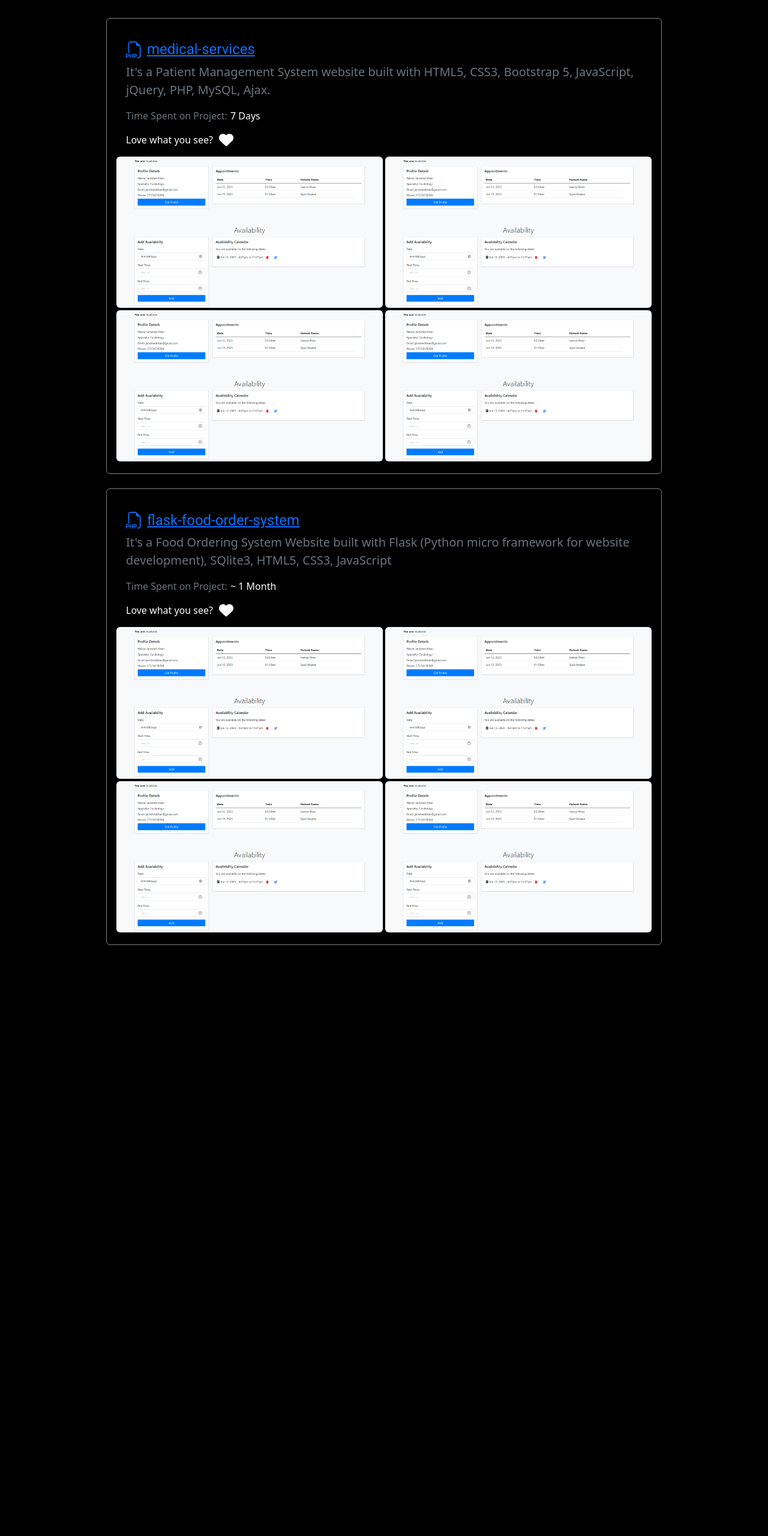
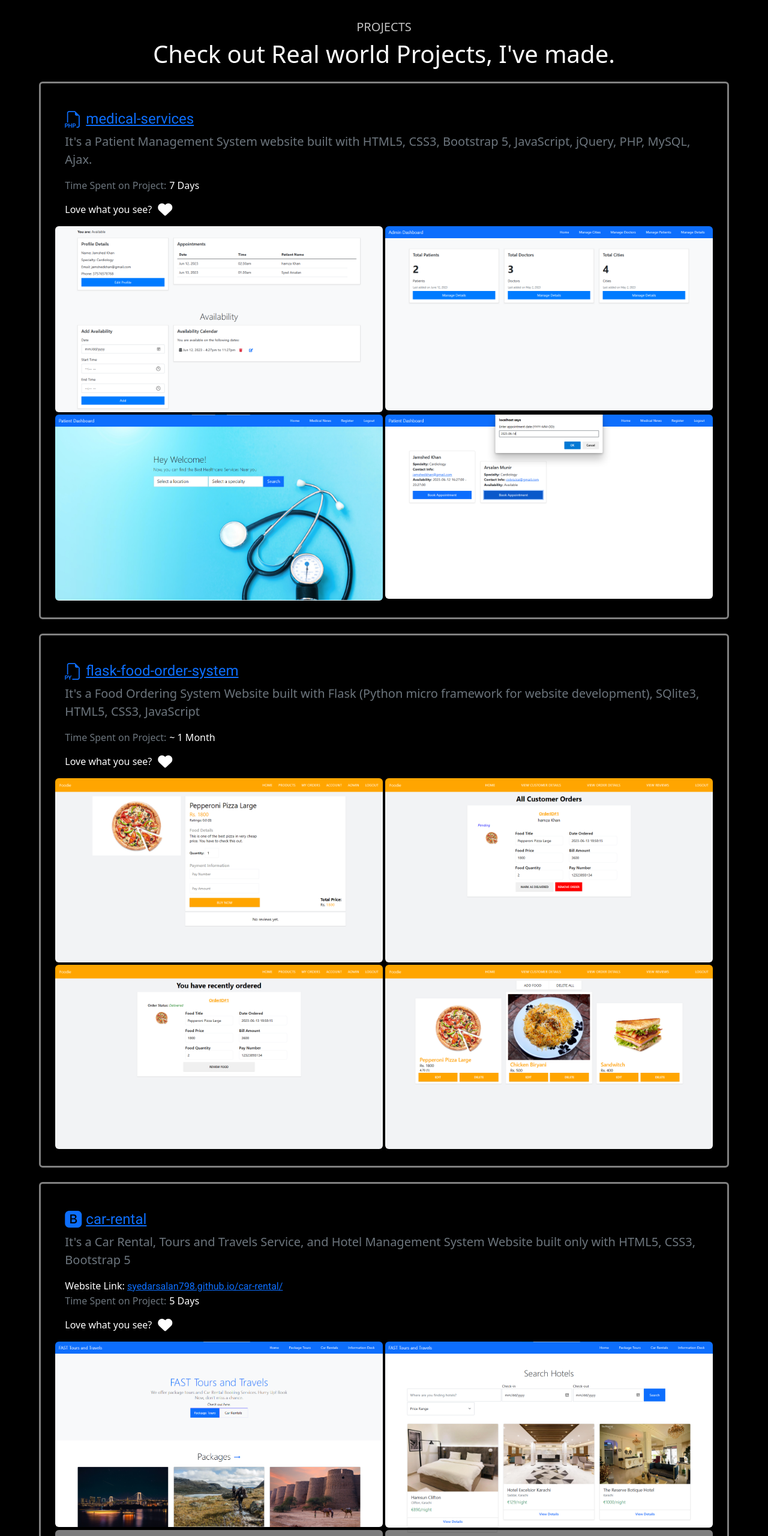
Before and after one commit to SyedArsalan798/Portfolio, a plain HTML site: page projects.html in a window 1280 px wide. Shown: the part 100-2660 px from the top of the page at 60% size. Before the commit the page ends 1675 px from the top, so only its background shows below. Drawn offline with nearby package versions, Linux system fonts and the light colour scheme.

Commit message:
version1.1

```diff
--- a/projects.html
+++ b/projects.html
@@ -57,6 +57,15 @@
         font-family: 'Roboto', sans-serif;
     }
 
+    .card-img:hover {
+        opacity: 0.7;
+        transition: opacity 0.5s ease-in, transform 0.5s ease-in;
+    }
+
+    .card-img:not(:hover) {
+        transition: opacity 0.5s ease-out, transform 0.5s ease-out;
+    }
+
     </style>
 </head>
 
@@ -93,11 +102,16 @@
       </header>
   <main>
 
-    <div class="container">
+    <div class="container-fluid mb-5">
+
+        <p class="lead mb-0 text-center" style="color: rgb(194, 194, 194);">PROJECTS</p>
+        <p class="text-center fs-1 text-white fw-light">
+            Check out Real world Projects, I've made.
+        </p>
 
         <div class="row justify-content-center gy-4">
-        <div class="col-10">
-            <div class="card p-3 justify-content-between bg-transparent text-white" style="border: 1px solid grey;">
+        <div class="col-11">
+            <div class="card p-4 justify-content-between bg-transparent text-white" style="border: 3px solid grey;">
                 <div class="row">
                     <div class="col">
                         <div class="card-body">
@@ -120,19 +134,20 @@
                     <div class="col-md-12">
                         <div class="row gx-1">
                             <div class="col">
-                                <img class="card-img img-fluid rounded-2" src="healthCare.png" alt="Title">
+                                <img class="card-img img-fluid rounded-2" src="healthCare.png" alt="Title" data-bs-toggle="modal" data-bs-target="#imageModal">
                             </div>
                             <div class="col">
-                                <img class="card-img img-fluid rounded-2" src="healthCare.png" alt="Title">
+                                <img class="card-img img-fluid rounded-2" src="healthCare2.png" alt="Title">
                             </div>
                         </div>
                         <div class="row gx-1 my-1">
                             <div class="col">
-                                <img class="card-img img-fluid rounded-2" src="healthCare.png" alt="Title">
+                                <img class="card-img img-fluid rounded-2" src="healthCare3.png" alt="Title">
                             </div>
                             <div class="col">
-                                <img class="card-img img-fluid rounded-2" src="healthCare.png" alt="Title">
+                                <img class="card-img img-fluid rounded-2" src="healthCare4.png" alt="Title">
                             </div>
+
                         </div>
                     </div>
 
@@ -141,13 +156,13 @@
 
         </div>
 
-        <div class="col-10">
-            <div class="card p-3 justify-content-between bg-transparent text-white" style="border: 1px solid grey;">
+        <div class="col-11">
+            <div class="card p-4 justify-content-between bg-transparent text-white" style="border: 3px solid grey;">
                 <div class="row">
                     <div class="col">
                         <div class="card-body">
                             <a class="d-flex align-items-end" href="https://github.com/SyedArsalan798/flask-food-order-system">
-                                <i class="bi bi-filetype-php fs-3" style="margin-right: 7px;"></i>
+                                <i class="bi bi-filetype-py fs-3" style="margin-right: 7px;"></i>
                                 <h4 class="card-title">flask-food-order-system</h4>
                             </a>
                             <p class="card-text fs-5 text-muted">It's a Food Ordering System Website built with Flask (Python micro framework for website development), SQlite3, HTML5, CSS3, JavaScript
@@ -165,18 +180,67 @@
                     <div class="col-md-12">
                         <div class="row gx-1">
                             <div class="col">
-                                <img class="card-img img-fluid rounded-2" src="healthCare.png" alt="Title">
+                                <img class="card-img img-fluid rounded-2" src="foodorder(i).png" alt="Title">
                             </div>
                             <div class="col">
-                                <img class="card-img img-fluid rounded-2" src="healthCare.png" alt="Title">
+                                <img class="card-img img-fluid rounded-2" src="foodorder(ii).png" alt="Title">
                             </div>
                         </div>
                         <div class="row gx-1 my-1">
                             <div class="col">
-                                <img class="card-img img-fluid rounded-2" src="healthCare.png" alt="Title">
+                                <img class="card-img img-fluid rounded-2" src="foodorder(iii).png" alt="Title">
                             </div>
                             <div class="col">
-                                <img class="card-img img-fluid rounded-2" src="healthCare.png" alt="Title">
+                                <img class="card-img img-fluid rounded-2" src="foodorder(iv).png" alt="Title">
+                            </div>
+                        </div>
+                    </div>
+
+                </div>
+            </div>
+
+        </div>
+
+        <div class="col-11">
+            <div class="card p-4 justify-content-between bg-transparent text-white" style="border: 3px solid grey;">
+                <div class="row">
+                    <div class="col">
+                        <div class="card-body">
+                            <a class="d-flex align-items-end" href="https://github.com/SyedArsalan798/flask-food-order-system">
+                                <i class="bi bi-bootstrap-fill fs-3" style="margin-right: 7px;"></i>
+                                <h4 class="card-title">car-rental</h4>
+                            </a>
+                            <p class="card-text fs-5 text-muted">It's a Car Rental, Tours and Travels Service, and Hotel Management System Website built only with HTML5, CSS3, Bootstrap 5
+                            </p>
+                            <div class="link">
+                                Website Link:
+                                <a href="syedarsalan798.github.io/car-rental/">syedarsalan798.github.io/car-rental/</a>
+                            </div>
+                            <div class="spent-time d-flex">
+                                <p class="text-muted" style="margin-right: 5px;">Time Spent on Project: </p>
+                                <p>5 Days</p>
+                            </div>
+                            <div class="love-what-you-see d-flex justify-content-start">
+                                <p class="mb-0" style="margin-right: 10px;">Love what you see?</p>
+                                <i class="fa fa-heart fs-4"></i>
+                            </div>
+                        </div>
+                    </div>
+                    <div class="col-md-12">
+                        <div class="row gx-1">
+                            <div class="col">
+                                <img class="card-img img-fluid rounded-2" src="carrental1.png" alt="Title">
+                            </div>
+                            <div class="col">
+                                <img class="card-img img-fluid rounded-2" src="carrental4.png" alt="Title">
+                            </div>
+                        </div>
+                        <div class="row gx-1 my-1">
+                            <div class="col">
+                                <img class="card-img img-fluid rounded-2" src="carrental2.png" alt="Title">
+                            </div>
+                            <div class="col">
+                                <img class="card-img img-fluid rounded-2" src="carrental3.png" alt="Title">
                             </div>
                         </div>
                     </div>
@@ -186,27 +250,43 @@
 
         </div>
         </div>
+        <div class="modal fade" id="imageModal" tabindex="-1" role="dialog" aria-labelledby="imageModalLabel" aria-hidden="true">
+            <div class="modal-dialog modal-dialog-centered modal-dialog-scrollable modal-lg">
+              <div class="modal-content rounded-0 border-0">
+                <div class="modal-header border-0">
+                    <button type="button" class="btn-close border border-2" data-bs-dismiss="modal" aria-label="Close"></button>
+                </div>
+                <div class="modal-body p-0">
+                  <img class="card-img img-fluid rounded-2" src="healthCare.png" alt="Title">
+                </div>
+              </div>
+            </div>
+          </div>
+
 
 
     </div>
 
     <script>
-        let heart = document.querySelector('.fa')
+        let heart = document.querySelectorAll('.fa')
         let isClicked = false;
-        heart.addEventListener("mouseover", function(){
+        for(let i=0;i<3;i++){
+            heart[i].addEventListener("mouseover", function(){
             this.style.color = "red";
             });
-        heart.addEventListener("mouseout", function(){
+            heart[i].addEventListener("mouseout", function(){
                 if(!isClicked){
                     this.style.color = "white";
                 }
                 this.style.transform = "scale(1)";
             });
-        heart.addEventListener("click", function(){
+            heart[i].addEventListener("click", function(){
                 isClicked = true;
                 this.style.color = "red";
                 this.style.transform = "scale(1.2)";
             });
+
+        }
     </script>
 
 
```
Also changed, not shown: carrental1.png (added), carrental2.png (added), carrental3.png (added), carrental4.png (added), foodorder(ii).png (added), foodorder(iii).png (added), foodorder(iv).png (added), healthCare2.png (added), healthCare3.png (added), healthCare4.png (added). Lines whose indentation alone changed are shown as unchanged.
